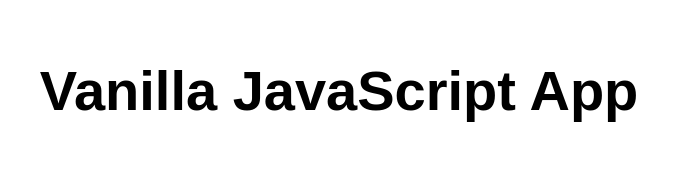
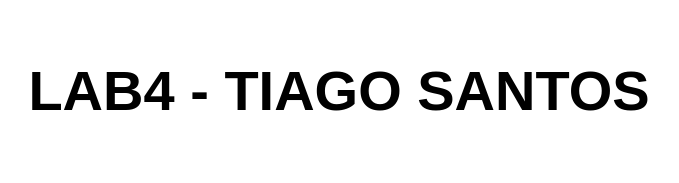
Before and after one commit to SantoscTiago/lab4, a website: page src/index.html in a window 1280 px wide. Shown: the whole page, without its empty margins (301-980 px from the left). Drawn offline with Linux system fonts and the light colour scheme.

Commit message:
TITULO ALTERADO

```diff
--- a/src/index.html
+++ b/src/index.html
@@ -10,7 +10,7 @@
 
 <body>
   <main>
-    <h1>Vanilla JavaScript App</h1>
+    <h1>LAB4 - TIAGO SANTOS</h1>
   </main>
 </body>
 
```
